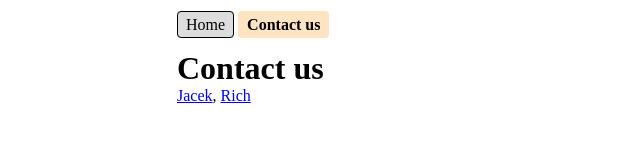
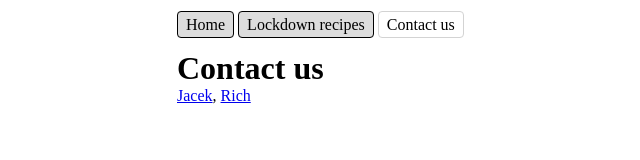
Before and after one commit to portsoc/ccc-web-site, a plain HTML site: page contact.html in a window 1280 px wide. Shown: the whole page, without its empty margins (223-863 px from the left). Drawn offline with Linux system fonts and the light colour scheme.

Commit message:
rebuild nav with fetch()
also add recipes,
also :art:

```diff
--- a/contact.html
+++ b/contact.html
@@ -4,10 +4,7 @@
 <link rel="stylesheet" href="style.css">
 <meta name="viewport" content="width=device-width, initial-scale=1">
 
-<nav>
-  <a href="/">Home</a>
-  <a href="contact.html" class="active">Contact us</a>
-</nav>
+<nav><script src="nav.frag.js"></script></nav>
 
 <h1>Contact us</h1>
 
--- /dev/null
+++ b/nav.frag.html
@@ -0,0 +1,3 @@
+<a href="/">Home</a>
+<a href="recipes.html">Lockdown recipes</a>
+<a href="contact.html">Contact us</a>
--- /dev/null
+++ b/nav.frag.js
@@ -0,0 +1,17 @@
+const navEl = document.currentScript.parentElement;
+
+navEl.textContent = 'Loading…';
+
+async function loadNav() {
+  const response = await fetch('/nav.frag.html');
+  const text = await response.text();
+  navEl.innerHTML = text;
+
+  const currentPath = window.location.pathname;
+  for (const link of navEl.children) {
+    const linkPath = new URL(link.href).pathname;
+    if (linkPath === currentPath) link.classList.add('active');
+  }
+}
+
+loadNav();
--- a/style.css
+++ b/style.css
@@ -63,9 +63,8 @@ nav a {
 }
 
 nav a.active {
-  font-weight: bold;
-  background-color: bisque;
-  border-color: bisque;
+  background-color: white;
+  border-color: lightgrey;
   cursor: default;
 }
 
```
Also changed, not shown: index.html (+1 -4 lines), recipes.html (added, +21 -0 lines).
